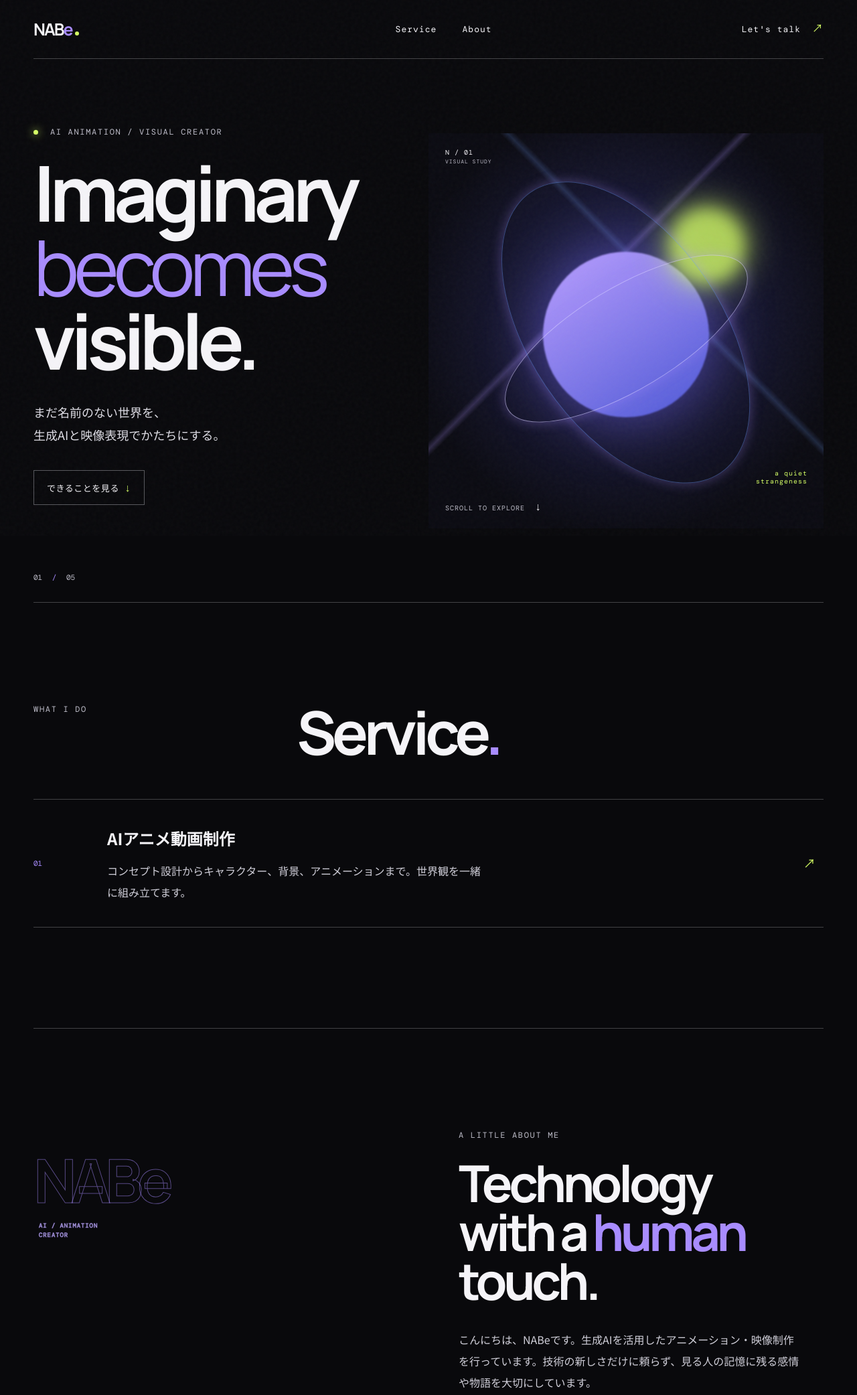
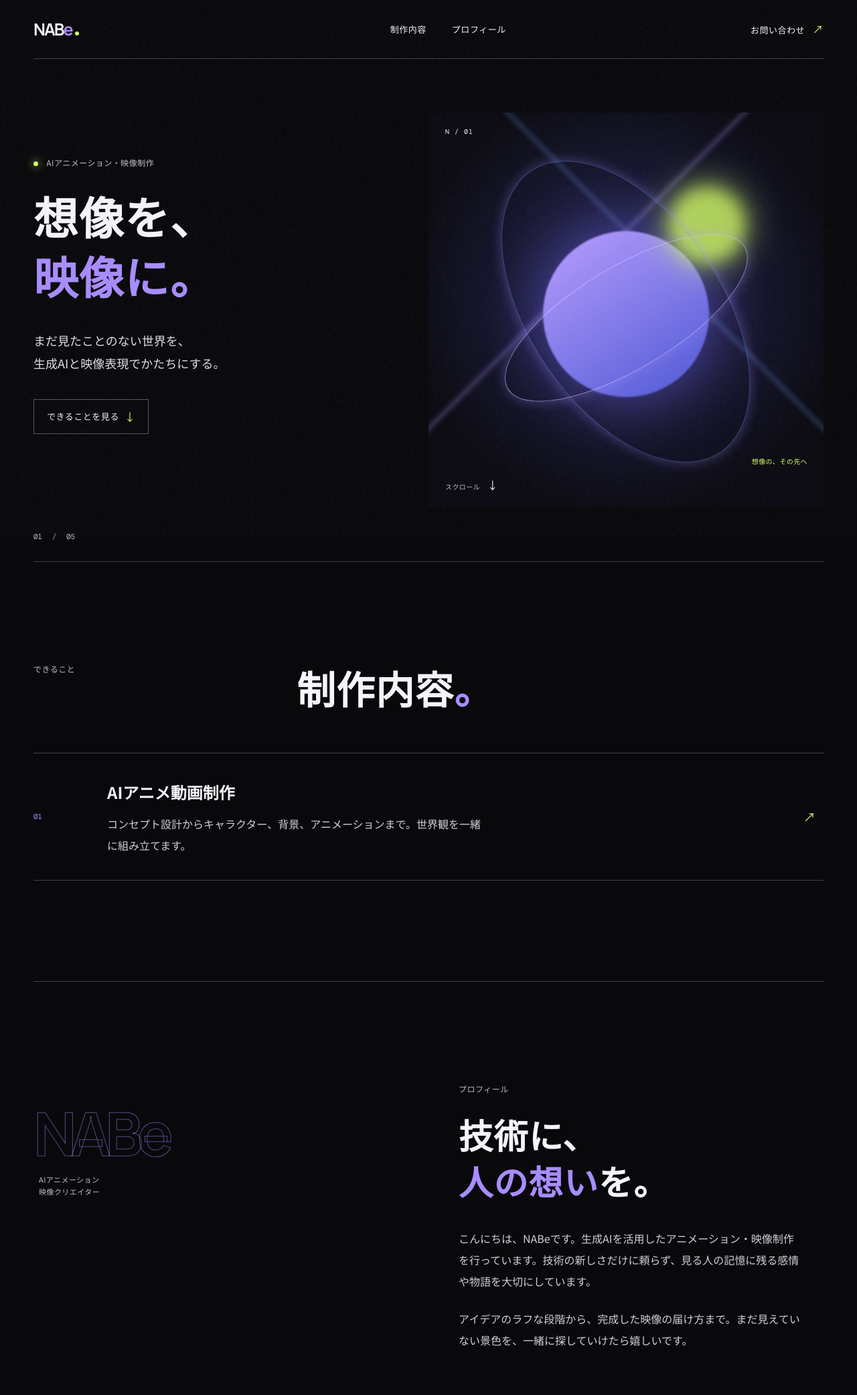
Before and after one commit to NABe321/nabe-portfolio, a plain HTML site: page index.html in a window 1280 px wide. Shown: the top 2083 px of the page at 67% size. Drawn offline with nearby package versions, Linux system fonts and the light colour scheme.

Commit message:
Use Japanese copy throughout portfolio

```diff
--- a/index.html
+++ b/index.html
@@ -4,7 +4,7 @@
   <meta charset="UTF-8">
   <meta name="viewport" content="width=device-width, initial-scale=1.0">
   <meta name="description" content="NABe - AIアニメーションと映像をつくるクリエイターのポートフォリオ">
-  <title>NABe | AI Animation Creator</title>
+  <title>NABe | AIアニメーション・映像制作</title>
   <link rel="preconnect" href="https://fonts.googleapis.com">
   <link rel="preconnect" href="https://fonts.gstatic.com" crossorigin>
   <link href="https://fonts.googleapis.com/css2?family=DM+Mono:wght@400;500&family=Manrope:wght@400;500;600;700;800&family=Noto+Sans+JP:wght@400;500;700&display=swap" rel="stylesheet">
@@ -15,49 +15,49 @@
   <header class="site-header">
     <a class="wordmark" href="#top" aria-label="NABe ホーム">NAB<span>e</span><i></i></a>
     <nav class="main-nav" aria-label="メインナビゲーション">
-      <a href="#service">Service</a>
-      <a href="#about">About</a>
+      <a href="#service">制作内容</a>
+      <a href="#about">プロフィール</a>
     </nav>
-    <a class="header-contact" href="#contact">Let's talk <span>↗</span></a>
+    <a class="header-contact" href="#contact">お問い合わせ <span>↗</span></a>
   </header>
 
   <main id="top">
     <section class="hero section-shell">
       <div class="hero-copy reveal">
-        <p class="eyebrow"><span class="status-dot"></span> AI animation / visual creator</p>
-        <h1>Imaginary<br><em>becomes</em><br>visible.</h1>
-        <p class="hero-lead">まだ名前のない世界を、<br>生成AIと映像表現でかたちにする。</p>
+        <p class="eyebrow"><span class="status-dot"></span> AIアニメーション・映像制作</p>
+        <h1>想像を、<br><em>映像に。</em></h1>
+        <p class="hero-lead">まだ見たことのない世界を、<br>生成AIと映像表現でかたちにする。</p>
         <a class="button button-primary" href="#service">できることを見る <span>↓</span></a>
       </div>
       <div class="hero-art reveal" aria-label="抽象的なAIアニメーションのビジュアル" role="img">
         <div class="orb orb-one"></div><div class="orb orb-two"></div>
         <div class="orbit orbit-a"></div><div class="orbit orbit-b"></div>
-        <div class="art-label">N / 01<br><span>VISUAL STUDY</span></div>
-        <div class="art-caption">a quiet<br>strangeness</div>
-        <div class="scroll-note">SCROLL TO EXPLORE <span>↓</span></div>
+        <div class="art-label">N / 01</div>
+        <div class="art-caption">想像の、その先へ</div>
+        <div class="scroll-note">スクロール <span>↓</span></div>
       </div>
       <div class="hero-index">01 <span>/</span> 05</div>
     </section>
 
     <section class="service section-shell section-block" id="service">
-      <div class="section-heading reveal"><p class="eyebrow">What I do</p><h2>Service<span>.</span></h2></div>
+      <div class="section-heading reveal"><p class="eyebrow">できること</p><h2>制作内容<span>。</span></h2></div>
       <div class="service-list reveal">
         <article class="service-item"><span class="service-number">01</span><div><h3>AIアニメ動画制作</h3><p>コンセプト設計からキャラクター、背景、アニメーションまで。世界観を一緒に組み立てます。</p></div><span class="service-arrow">↗</span></article>
       </div>
     </section>
 
     <section class="about section-shell section-block" id="about">
-      <div class="about-stamp reveal">NABe<br><span>AI / ANIMATION<br>CREATOR</span></div>
-      <div class="about-copy reveal"><p class="eyebrow">A little about me</p><h2>Technology<br>with a <em>human</em><br>touch.</h2><p>こんにちは、NABeです。生成AIを活用したアニメーション・映像制作を行っています。技術の新しさだけに頼らず、見る人の記憶に残る感情や物語を大切にしています。</p><p>アイデアのラフな段階から、完成した映像の届け方まで。まだ見えていない景色を、一緒に探していけたら嬉しいです。</p></div>
+      <div class="about-stamp reveal">NABe<br><span>AIアニメーション<br>映像クリエイター</span></div>
+      <div class="about-copy reveal"><p class="eyebrow">プロフィール</p><h2>技術に、<br><em>人の想い</em>を。</h2><p>こんにちは、NABeです。生成AIを活用したアニメーション・映像制作を行っています。技術の新しさだけに頼らず、見る人の記憶に残る感情や物語を大切にしています。</p><p>アイデアのラフな段階から、完成した映像の届け方まで。まだ見えていない景色を、一緒に探していけたら嬉しいです。</p></div>
     </section>
 
     <section class="contact section-shell section-block" id="contact">
-      <div class="contact-inner reveal"><p class="eyebrow">Have a project in mind?</p><h2>Let's make<br>something <em>strange.</em></h2><a class="button button-light" href="mailto:watanababe321@gmail.com">watanababe321@gmail.com <span>↗</span></a></div>
-      <div class="contact-meta"><p>CONTACT</p><div class="social-links"><a href="https://www.facebook.com/profile.php?id=61591873140432&locale=ja_JP" target="_blank" rel="noreferrer">Facebook <span>↗</span></a></div></div>
+      <div class="contact-inner reveal"><p class="eyebrow">制作のご相談はこちら</p><h2>一緒に、まだない<br><em>景色をつくろう。</em></h2><a class="button button-light" href="mailto:watanababe321@gmail.com">watanababe321@gmail.com <span>↗</span></a></div>
+      <div class="contact-meta"><p>お問い合わせ</p><div class="social-links"><a href="https://www.facebook.com/profile.php?id=61591873140432&locale=ja_JP" target="_blank" rel="noreferrer">Facebook <span>↗</span></a></div></div>
     </section>
   </main>
 
-  <footer class="site-footer section-shell"><span>© 2026 NABe</span><span>AI animation & visual creation</span><a href="#top">Back to top ↑</a></footer>
+  <footer class="site-footer section-shell"><span>© 2026 NABe</span><span>AIアニメーション・映像制作</span><a href="#top">ページの先頭へ ↑</a></footer>
   <script src="script.js"></script>
 </body>
 </html>
--- a/style.css
+++ b/style.css
@@ -24,3 +24,18 @@ a:focus-visible{outline:2px solid var(--lime);outline-offset:5px}
   .button-light{max-width:100%;overflow-wrap:anywhere}
 }
 @media(prefers-reduced-motion:reduce){html{scroll-behavior:auto}.reveal{opacity:1;transform:none;transition:none}}
+
+/* Japanese headings and navigation */
+.main-nav,.header-contact,.eyebrow,.button,.art-caption,.scroll-note,.contact-meta,.site-footer{font-family:var(--body);letter-spacing:.04em}
+h1,h2{font-family:var(--body);letter-spacing:.02em;line-height:1.35}
+h1{font-size:clamp(42px,5.2vw,72px)}
+h1 em{font-weight:700}
+.section-heading h2{font-size:clamp(38px,4.5vw,60px)}
+.about-copy h2{font-size:clamp(36px,4vw,54px)}
+.contact h2{font-size:clamp(36px,4.5vw,62px)}
+.about-stamp span{font-family:var(--body);font-size:11px;letter-spacing:.04em;-webkit-text-stroke:0}
+@media(max-width:700px){
+  h1{font-size:clamp(36px,9vw,52px)}
+  .main-nav{gap:14px;margin-right:0}
+  .contact h2{font-size:clamp(30px,7.5vw,48px)}
+}
```
